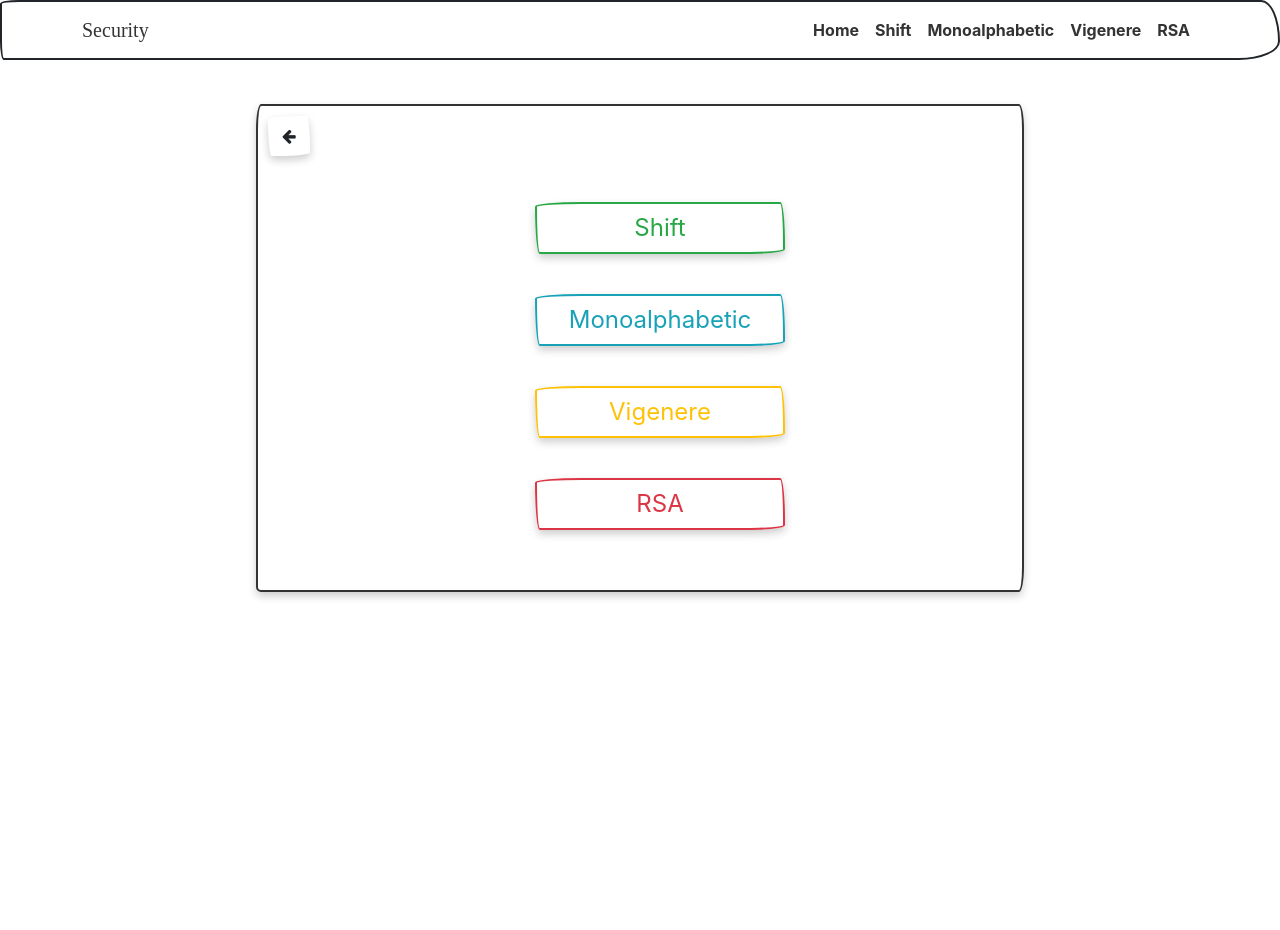
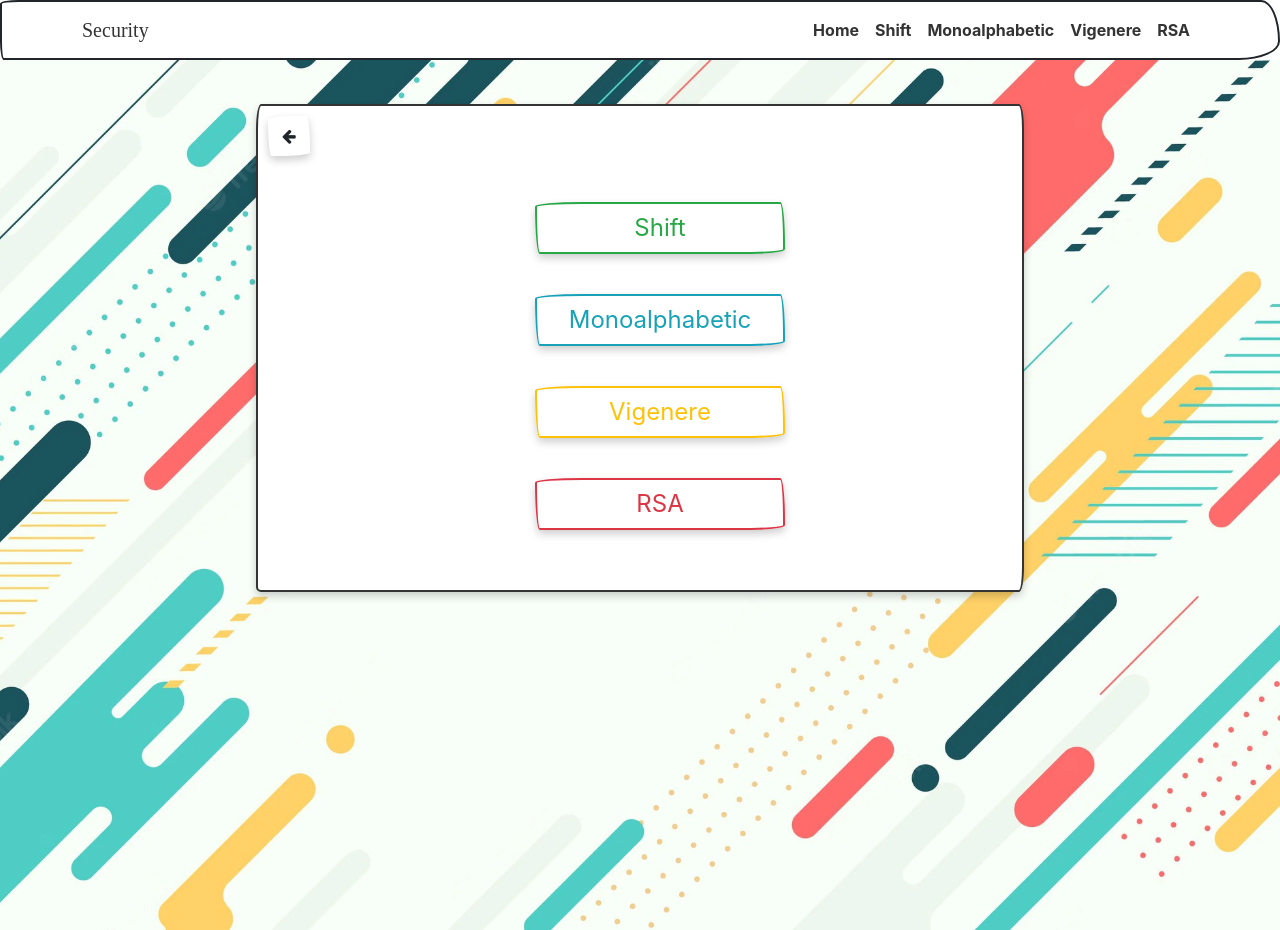
Before and after one commit to padonlabhat/Project_Security_3.2, an Angular app: page /home in a window 1280 px wide. Before the commit the page ends 800 px from the top, so only its background shows below. Built offline with nearby package versions, Linux system fonts and the light colour scheme; a web font is replaced by a local one.

Commit message:
Update BG

```diff
--- a/src/app/app.component.css
+++ b/src/app/app.component.css
@@ -22,3 +22,14 @@
     color: white;
     background-color: blue;
 }
+.img{
+    width: auto;
+    height: 870px;
+    background-color: black;
+    background-image: url('../assets/bg.jpg');
+    background-position: center;
+    background-repeat: no-repeat;
+    background-size: cover;
+    /* display: block; */
+    /* position: absolute; */
+}
--- a/src/app/app.component.html
+++ b/src/app/app.component.html
@@ -1,7 +1,6 @@
 <nav class="navbar navbar-expand-lg">
   <div class="container">
     <a class="navbar-brand" href="">
-      <!-- <img src="src/assets/focus.png" width="30" height="30" alt=""> -->
       Security
     </a>
     <div class="navbar-collapse collapse" id="navbarSupportedContent">
@@ -21,23 +20,14 @@
         <li class="nav-item">
           <a class="nav-link" data-toggle="tab" href="rsa-en">RSA</a>
         </li>
-        <!-- <li class="nav-item dropdown">
-          <a class="nav-link dropdown-toggle" href="#" data-toggle="dropdown">
-            RSA
-          </a>
-          <div class="dropdown-menu">
-            <a class="dropdown-item" href="rsa-de">Decryption</a>
-            <a class="dropdown-item" href="rsa-en">Encryption</a>
-          </div>
-        </li> -->
       </ul>
     </div>
   </div>
 </nav>
 
+<div class="content">
+  <div class="img">
     <br>
-<!-- Highlight Card -->
-<div class="content">
     <div class="card ">
       <div class="row">
         <div class="col-1">
@@ -52,3 +42,4 @@
       <br>
     </div>
   </div>
+</div>
```
Also changed, not shown: src/assets/bg.jpg (added). Lines whose indentation alone changed are shown as unchanged.
